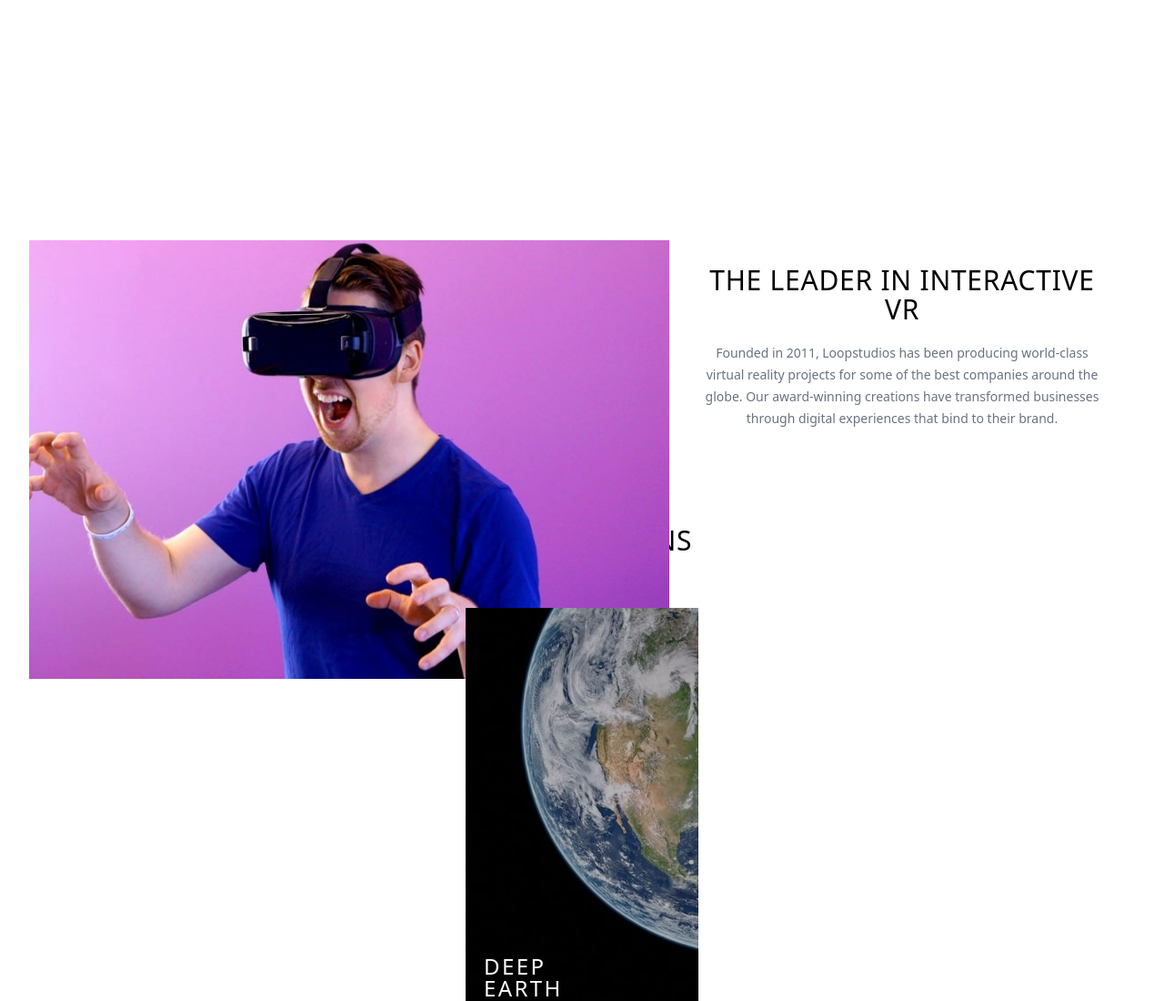
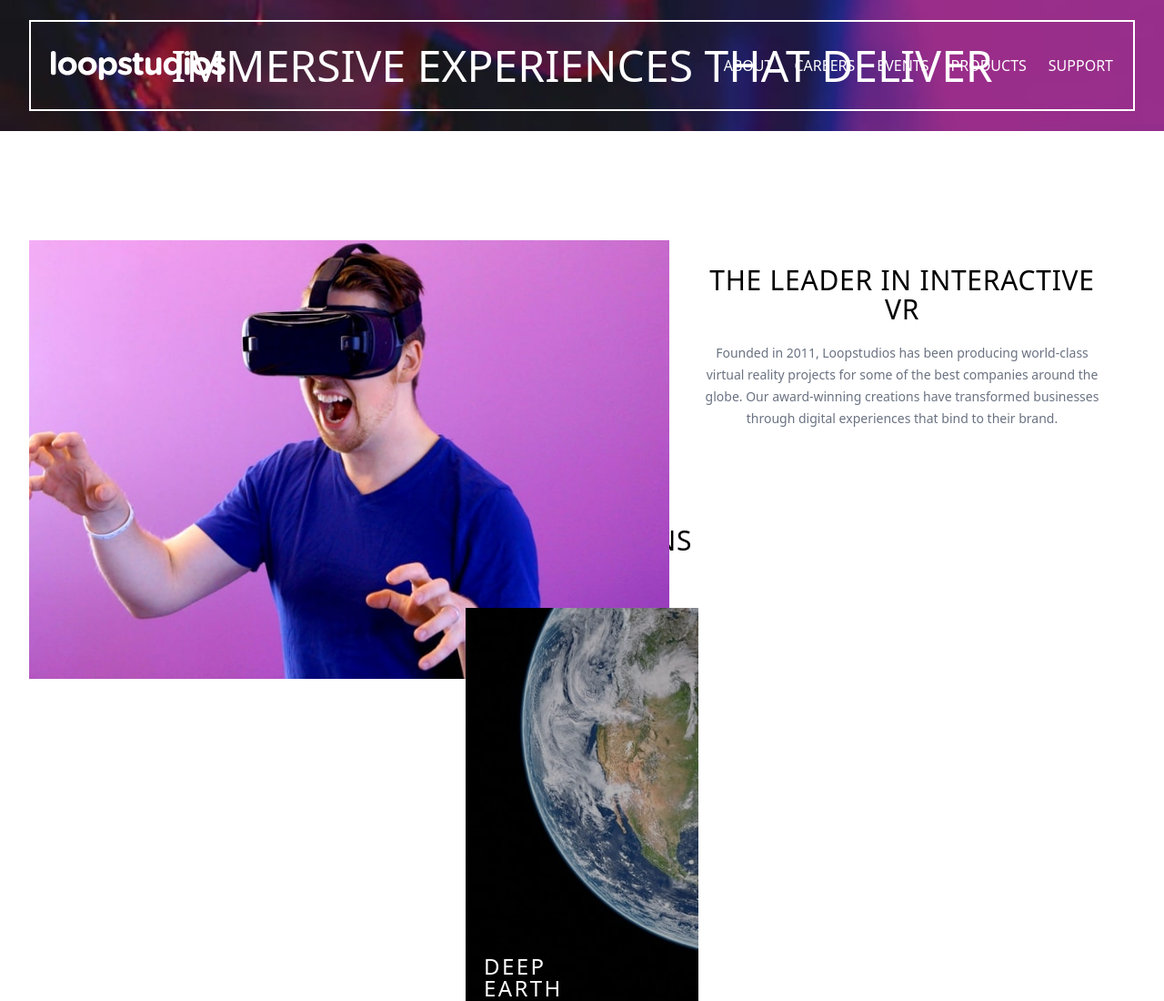
Before and after one commit to ClaudiaRamirezD/loopstudios-tailwind, a website: page public/index.html in a window 1280 px wide. Shown: the top 1100 px of the page at 91% size. Drawn offline with Linux system fonts and the light colour scheme.

Commit message:
hero fixed?

```diff
--- a/public/index.html
+++ b/public/index.html
@@ -21,8 +21,10 @@
   <body class="text-base">
     <div class="main-container">
       <header
-        class="relative text-white uppercase flex flex-col bg-[url(/images/mobile/image-hero.jpg)] lg:bg-[url(/images/desktop/image-hero.jpg)] p-8 bg-cover bg-center bg-no-repeat"
-      >
+        class="relative text-white uppercase flex flex-col p-8 bg-cover bg-center bg-no-repeat"
+        style="background-image: url('images/mobile/image-hero.jpg')"
+        >
+
         <!-- Header para Móvil -->
         <div class="block lg:hidden h-screen">
           <nav class="header__nav" id="navbar" aria-label="Main Navigation">
```
